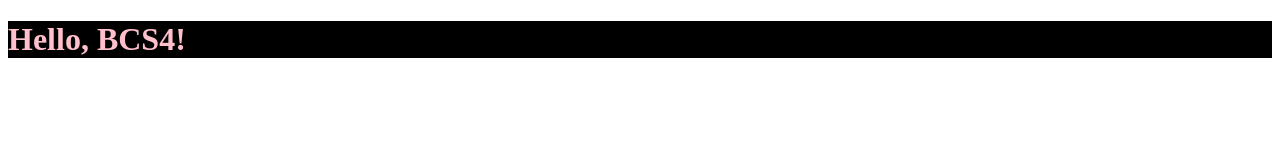
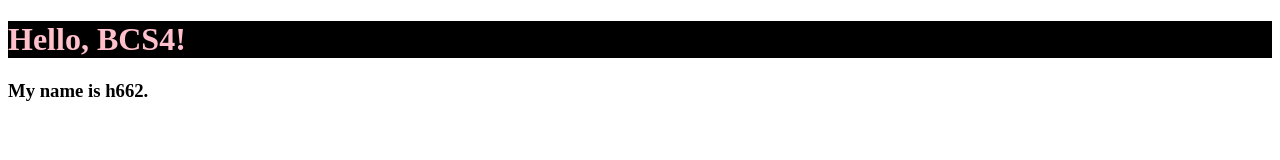
Before and after one commit to jyni556/hello-bcs4, a plain HTML site: page index.html in a window 1280 px wide. Drawn offline with Linux system fonts and the light colour scheme.

Commit message:
Add my name

```diff
--- a/index.html
+++ b/index.html
@@ -10,6 +10,7 @@
     <h1>
       Hello, BCS4!
     </h1>
+    <div id="my-name"></div>
     <script src="main.js"></script>
   </body>
 </html>
--- a/main.js
+++ b/main.js
@@ -1 +1,8 @@
 console.log("Hello, BCS4");
+const myName = document.getElementById("my-name");
+
+const h3 = document.createElement("h3");
+
+h3.innerText = "My name is h662.";
+
+myName.appendChild(h3);
```
